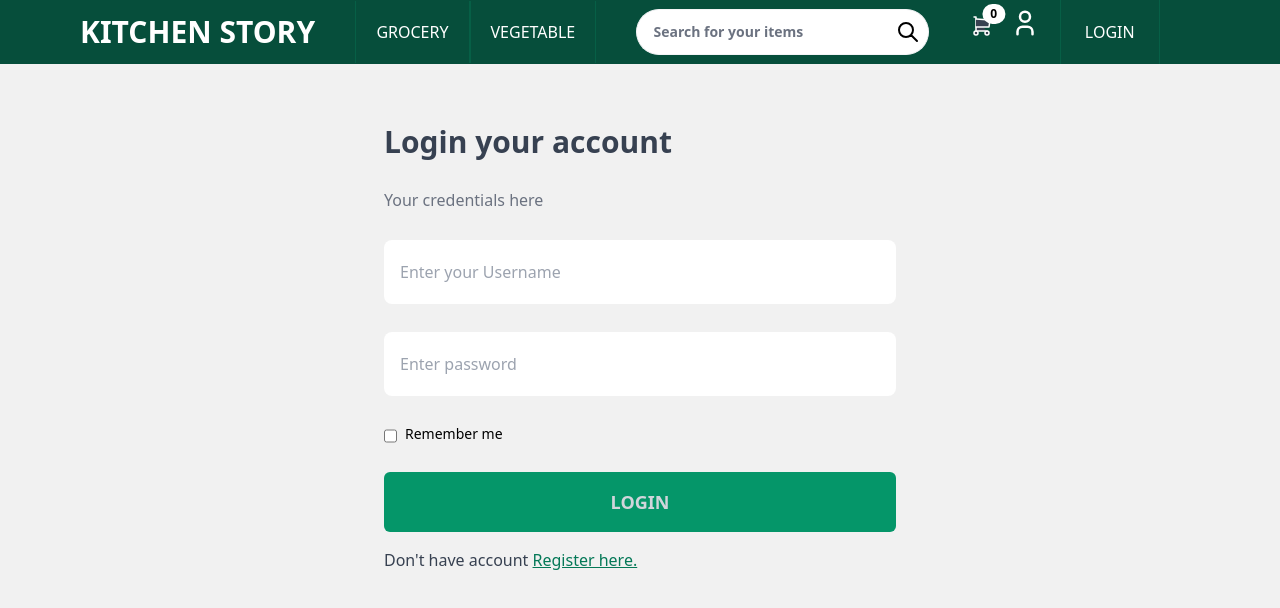
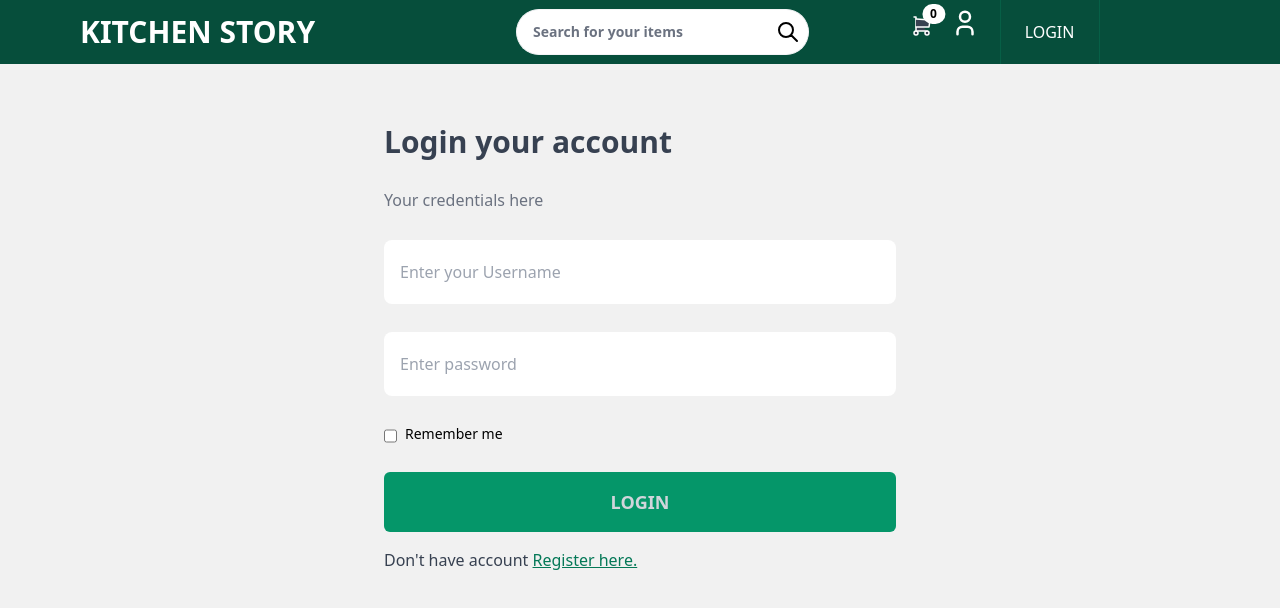
Before and after one commit to yujeshkc/PG-KitchenStory, an Angular app: page /login in a window 1280 px wide. Shown: the top 608 px of the page. Built offline with nearby package versions, Linux system fonts and the light colour scheme.

Commit message:
Code clean up

```diff
--- a/src/app/component/header/header.component.html
+++ b/src/app/component/header/header.component.html
@@ -6,12 +6,7 @@
             </a>
 
             <ul class="hidden lg:flex lg:mx-auto lg:items-center lg:w-auto">
-                <li>
-                    <a class="text-base p-5 text-white uppercase hover:text-white hover:bg-green-700 border-r border-l border-emerald-800 cursor-pointer">Grocery</a>
-                </li>
-                <li>
-                    <a class="text-base p-5 text-white uppercase hover:text-white hover:bg-green-700 border-r border-l border-emerald-800 cursor-pointer">Vegetable</a>
-                </li>
+
                 <li class="relative" *ngIf="authService.roleMatch('admin')" (click)="showDropdownAdmin()">
                     <a class="cursor-pointer text-base p-5 text-white uppercase hover:text-white hover:bg-green-700 border-r border-l border-emerald-800"   >Admin</a>
 
--- a/src/app/component/header/header.component.ts
+++ b/src/app/component/header/header.component.ts
@@ -15,8 +15,7 @@ export class HeaderComponent implements OnInit {
   public showDropdown : boolean = false;
   public searchTerm   : string = '';
 
-  @Output()
-  searchTextChange: EventEmitter<string> = new EventEmitter<string>();
+
 
   constructor(
     private cartService  : CartService,
@@ -49,10 +48,6 @@ export class HeaderComponent implements OnInit {
     this.cartService.search.next(this.searchTerm);
   }
 
-  onSearchtextChange(){
-    this.searchTextChange.emit(this.searchTerm);
-    console.log(  this.searchTextChange );
-  }
 
   logout() {
     this.authService.clear();
```
Also changed, not shown: src/app/component/checkout/checkout.component.ts (+0 -8 lines).
